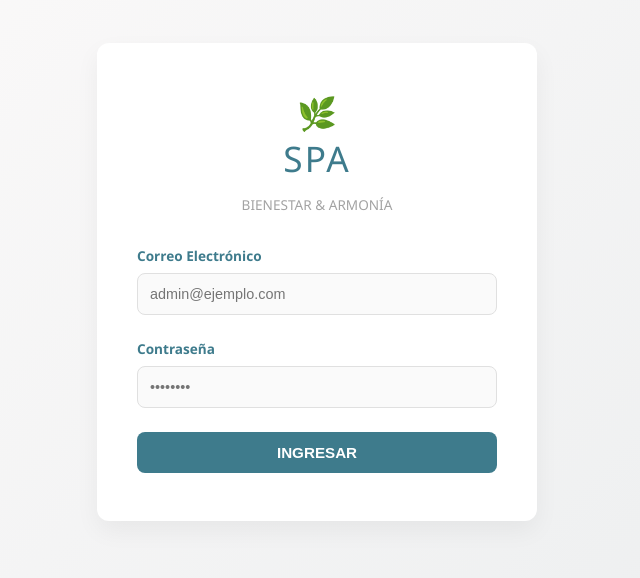
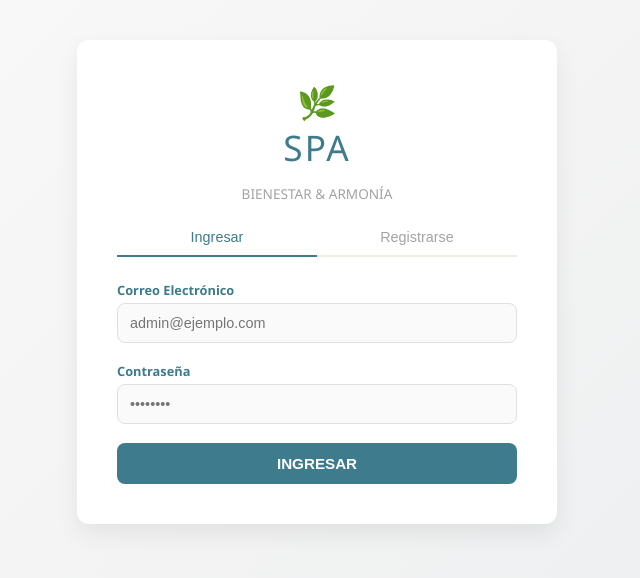
Before and after one commit to JaniSam/SPA_Dise-oWeb, a Vue app in the folder SPA-PROJECT/FrontEnd/: page /login in a window 1280 px wide. Shown: the part 118-696 px from the top of the page, without its empty margins (323-963 px from the left). Built offline with nearby package versions, Linux system fonts and the light colour scheme.

Commit message:
Actualización de Login

```diff
--- a/SPA-PROJECT/FrontEnd/src/pages/Login.vue
+++ b/SPA-PROJECT/FrontEnd/src/pages/Login.vue
@@ -7,33 +7,77 @@
         <p>BIENESTAR & ARMONÍA</p>
       </div>
 
-      <form @submit.prevent="handleLogin">
+      <!-- Tabs -->
+      <div class="tabs">
+        <button :class="['tab', activeTab === 'login' ? 'active' : '']" @click="activeTab = 'login'">
+          Ingresar
+        </button>
+        <button :class="['tab', activeTab === 'register' ? 'active' : '']" @click="activeTab = 'register'">
+          Registrarse
+        </button>
+      </div>
+
+      <!-- FORMULARIO LOGIN -->
+      <form v-if="activeTab === 'login'" @submit.prevent="handleLogin">
         <div class="input-spa-group">
           <label>Correo Electrónico</label>
-          <input
-            v-model="email"
-            type="email"
-            placeholder="admin@ejemplo.com"
-            required
-          />
+          <input v-model="email" type="email" placeholder="admin@ejemplo.com" required />
         </div>
-
         <div class="input-spa-group">
           <label>Contraseña</label>
-          <input
-            v-model="password"
-            type="password"
-            placeholder="••••••••"
-            required
-          />
+          <input v-model="password" type="password" placeholder="••••••••" required />
         </div>
-
         <transition name="fade">
           <p v-if="error" class="error-text">{{ error }}</p>
         </transition>
-
         <button type="submit" class="btn-spa-login" :disabled="loading">
           {{ loading ? 'Iniciando sesión...' : 'INGRESAR' }}
+        </button>
+      </form>
+
+      <!-- FORMULARIO REGISTRO -->
+      <form v-if="activeTab === 'register'" @submit.prevent="handleRegister">
+        <div class="form-row">
+          <div class="input-spa-group">
+            <label>Nombre</label>
+            <input v-model="reg.nombre" type="text" placeholder="María" required />
+          </div>
+          <div class="input-spa-group">
+            <label>Apellido</label>
+            <input v-model="reg.apellido" type="text" placeholder="González" />
+          </div>
+        </div>
+        <div class="input-spa-group">
+          <label>Correo Electrónico</label>
+          <input v-model="reg.email" type="email" placeholder="maria@ejemplo.com" required />
+        </div>
+        <div class="input-spa-group">
+          <label>Teléfono</label>
+          <input v-model="reg.telefono" type="text" placeholder="0981234567" />
+        </div>
+        <div class="input-spa-group">
+          <label>Contraseña</label>
+          <input v-model="reg.password" type="password" placeholder="••••••••" required />
+        </div>
+        <div class="input-spa-group">
+          <label>Rol</label>
+          <select v-model="reg.rol_id" class="spa-select" required>
+            <option value="">-- Seleccionar --</option>
+            <option :value="1">Administrador</option>
+            <option :value="2">Recepcionista</option>
+            <option :value="3">Terapeuta</option>
+            <option :value="4">Cliente</option>
+          </select>
+        </div>
+        <!-- DESPUÉS - dos transition separadas -->
+        <transition name="fade">
+          <p v-if="regError" class="error-text">{{ regError }}</p>
+        </transition>
+        <transition name="fade">
+          <p v-if="regSuccess" class="success-text">{{ regSuccess }}</p>
+        </transition>
+        <button type="submit" class="btn-spa-login" :disabled="regLoading">
+          {{ regLoading ? 'Registrando...' : 'CREAR CUENTA' }}
         </button>
       </form>
     </div>
@@ -41,69 +85,93 @@
 </template>
 
 <script setup>
-import { ref } from "vue";
+import { ref, reactive } from "vue";
 import { useRouter } from "vue-router";
-import { api } from "../services/ApiUser"; // Importación corregida
+import { api } from "../services/ApiUser";
 
-const email = ref("");
+const router   = useRouter();
+const activeTab = ref("login");
+
+// --- LOGIN ---
+const email    = ref("");
 const password = ref("");
-const error = ref("");
-const loading = ref(false);
-const router = useRouter();
+const error    = ref("");
+const loading  = ref(false);
 
 const handleLogin = async () => {
   loading.value = true;
   error.value = "";
-
   try {
-    // Usamos el método login de tu ApiUser.js
-    const data = await api.login({
-      email: email.value,
-      password: password.value,
-    });
-
+    const data = await api.login({ email: email.value, password: password.value });
     if (data.token) {
-      localStorage.setItem("token", data.token)
-      localStorage.setItem("user", JSON.stringify(data.user))
-
-      // ← AGREGA ESTAS DOS LÍNEAS:
-      localStorage.setItem("user-authenticated", "true")
-      localStorage.setItem("user-role", data.user.rol_id === 1 ? "admin" : "user")
-
-      router.push("/dashboard")
+      localStorage.setItem("token", data.token);
+      localStorage.setItem("user", JSON.stringify(data.user));
+      localStorage.setItem("user-authenticated", "true");
+      localStorage.setItem("user-role", data.user.rol_id === 1 ? "admin" : "user");
+      router.push("/dashboard");
     } else {
-      // Aquí capturamos el "Credenciales inválidas" que viste en Thunder Client
       error.value = data.error || "Correo o contraseña incorrectos";
     }
-  } catch (err) {
+  } catch {
     error.value = "Error de conexión con el servidor";
   } finally {
     loading.value = false;
   }
 };
+
+// --- REGISTRO ---
+const reg = reactive({
+  nombre: "", apellido: "", email: "",
+  telefono: "", password: "", rol_id: ""
+});
+const regError   = ref("");
+const regSuccess = ref("");
+const regLoading = ref(false);
+
+const handleRegister = async () => {
+  regLoading.value = true;
+  regError.value   = "";
+  regSuccess.value = "";
+  try {
+    const data = await api.register({ ...reg, rol_id: Number(reg.rol_id) });
+    if (data.token) {
+      regSuccess.value = "¡Cuenta creada! Redirigiendo...";
+      localStorage.setItem("token", data.token);
+      localStorage.setItem("user", JSON.stringify(data.user));
+      localStorage.setItem("user-authenticated", "true");
+      localStorage.setItem("user-role", data.user.rol_id === 1 ? "admin" : "user");
+      setTimeout(() => router.push("/dashboard"), 1200);
+    } else {
+      regError.value = data.fields
+        ? Object.values(data.fields).flat().join(" | ")
+        : data.error || "Error al registrar";
+    }
+  } catch {
+    regError.value = "Error de conexión con el servidor";
+  } finally {
+    regLoading.value = false;
+  }
+};
 </script>
 
 <style scoped>
-/* Restaurado tu diseño SPA original */
 .login-spa-container {
   display: flex;
   justify-content: center;
   align-items: center;
-  height: 100vh;
+  min-height: 100vh;
   background: linear-gradient(135deg, #fdfbfb 0%, #ebedee 100%);
   color: #555;
 }
 .login-spa-card {
   background: white;
-  padding: 3rem 2.5rem;
+  padding: 2.5rem 2.5rem;
   border-radius: 12px;
-  box-shadow: 0 10px 25px rgba(0, 0, 0, 0.05);
-  width: 360px;
+  box-shadow: 0 10px 25px rgba(0,0,0,0.07);
+  width: 400px;
   text-align: center;
 }
-.spa-brand .icon-leaf {
-  font-size: 2rem;
-}
+.spa-brand .icon-leaf { font-size: 2rem; }
 .spa-brand h1 {
   font-size: 2.2rem;
   font-weight: 300;
@@ -111,41 +179,54 @@ const handleLogin = async () => {
   letter-spacing: 2px;
   margin: 0;
 }
-.spa-brand p {
+.spa-brand p { color: #a3a3a3; font-size: 0.85rem; margin-bottom: 1rem; }
+
+/* Tabs */
+.tabs {
+  display: flex;
+  border-bottom: 2px solid #f0ebe3;
+  margin-bottom: 1.5rem;
+}
+.tab {
+  flex: 1;
+  padding: 10px;
+  background: none;
+  border: none;
+  cursor: pointer;
+  font-size: 0.9rem;
   color: #a3a3a3;
-  font-size: 0.85rem;
-  margin-bottom: 2rem;
+  font-weight: 500;
+  transition: color 0.2s;
 }
-.input-spa-group {
-  margin-bottom: 1.5rem;
-  text-align: left;
+.tab.active {
+  color: #3e7b8c;
+  border-bottom: 2px solid #3e7b8c;
+  margin-bottom: -2px;
 }
-label {
-  display: block;
-  font-size: 0.85rem;
-  font-weight: 600;
-  color: #3e7b8c;
-  margin-bottom: 0.5rem;
+
+.form-row {
+  display: grid;
+  grid-template-columns: 1fr 1fr;
+  gap: 12px;
 }
-input {
+.input-spa-group { margin-bottom: 1.2rem; text-align: left; }
+label { display: block; font-size: 0.8rem; font-weight: 600; color: #3e7b8c; margin-bottom: 4px; }
+input, .spa-select {
   width: 100%;
-  padding: 12px;
+  padding: 11px 12px;
   border-radius: 8px;
   border: 1px solid #e0e0e0;
   background-color: #fafafa;
   box-sizing: border-box;
   font-size: 0.9rem;
 }
-input:focus {
+input:focus, .spa-select:focus {
   outline: none;
   border-color: #a8dadc;
-  box-shadow: 0 0 0 3px rgba(168, 218, 220, 0.2);
+  box-shadow: 0 0 0 3px rgba(168,218,220,0.2);
 }
-.error-text {
-  color: #d9534f;
-  font-size: 0.85rem;
-  margin-bottom: 1rem;
-}
+.error-text   { color: #d9534f; font-size: 0.85rem; margin-bottom: 1rem; }
+.success-text { color: #5cb85c; font-size: 0.85rem; margin-bottom: 1rem; }
 .btn-spa-login {
   width: 100%;
   padding: 12px;
@@ -158,19 +239,8 @@ input:focus {
   font-size: 0.95rem;
   transition: background-color 0.2s;
 }
-.btn-spa-login:hover:not(:disabled) {
-  background-color: #2c5864;
-}
-.btn-spa-login:disabled {
-  opacity: 0.6;
-  cursor: not-allowed;
-}
-.fade-enter-active,
-.fade-leave-active {
-  transition: opacity 0.5s;
-}
-.fade-enter-from,
-.fade-leave-to {
-  opacity: 0;
-}
+.btn-spa-login:hover:not(:disabled) { background-color: #2c5864; }
+.btn-spa-login:disabled { opacity: 0.6; cursor: not-allowed; }
+.fade-enter-active, .fade-leave-active { transition: opacity 0.5s; }
+.fade-enter-from, .fade-leave-to { opacity: 0; }
 </style>
--- a/SPA-PROJECT/FrontEnd/src/services/ApiUser.js
+++ b/SPA-PROJECT/FrontEnd/src/services/ApiUser.js
@@ -17,6 +17,18 @@ export const api = {
       // El componente Login.vue se encarga de leer data.error
       return res.json();
     },
+
+    async register(data) {
+  const res = await fetch(`http://127.0.0.1:8000/api/register`, {
+    method: "POST",
+    headers: {
+      "Content-Type": "application/json",
+      "Accept": "application/json",
+    },
+    body: JSON.stringify(data),
+  });
+  return res.json();
+},
 
   // OBTENER USUARIOS
   async getUsuarios() {
```
Also changed, not shown: 2 other files (tests, documents, lock files or other folders).
